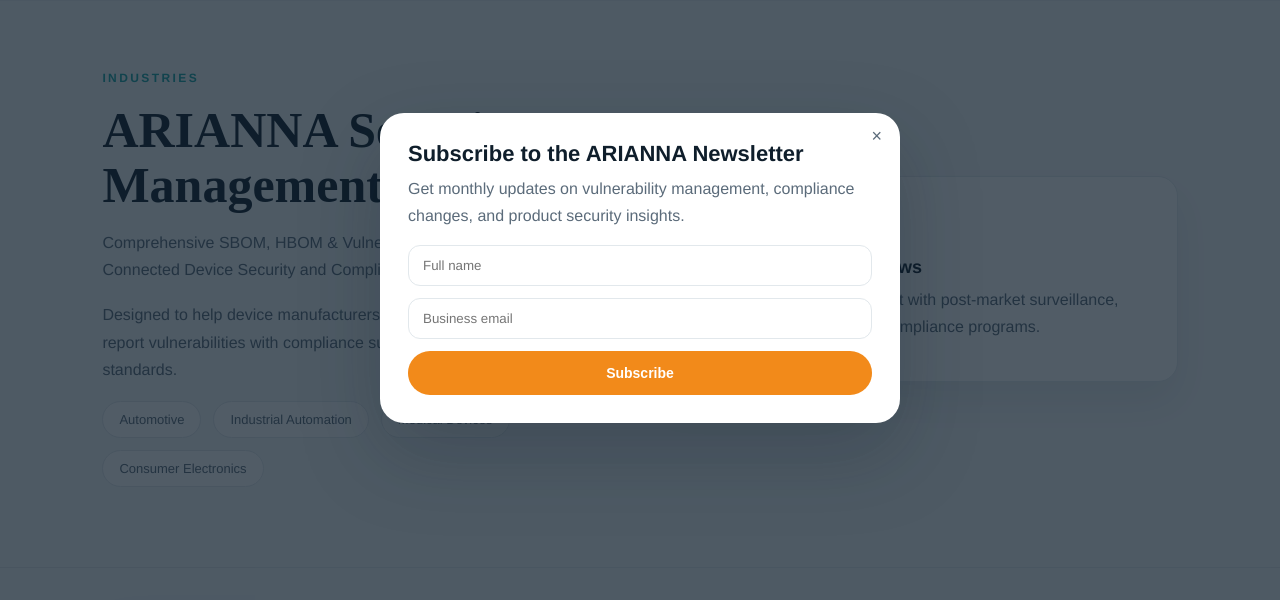
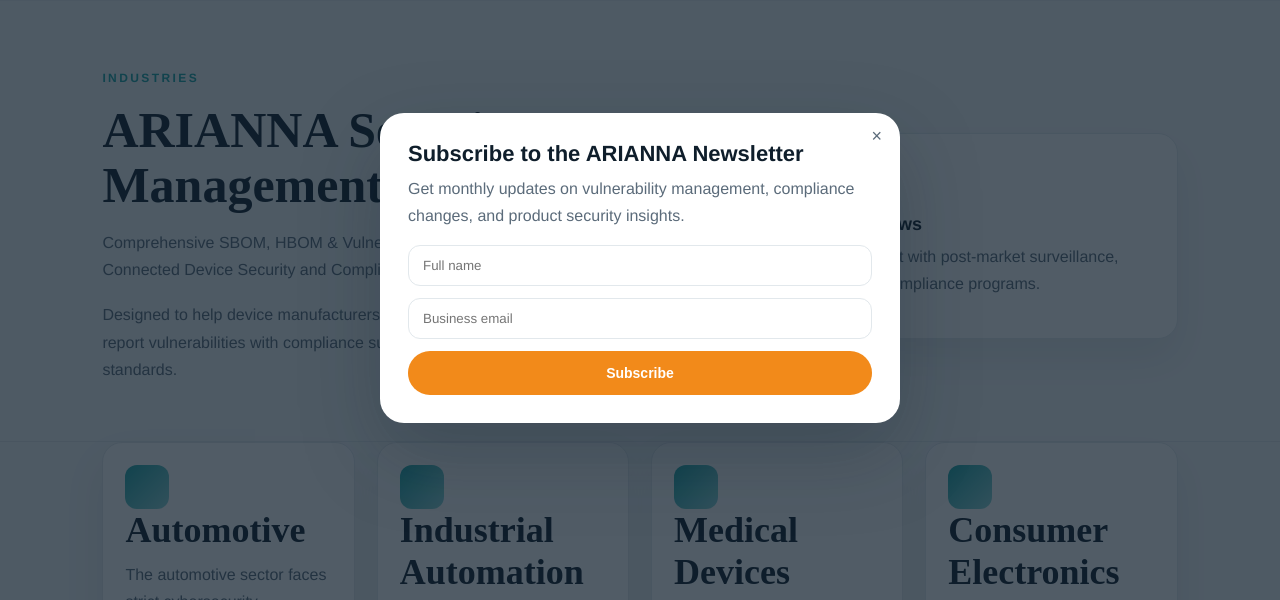
Before and after one commit to janalbertjager/arianna-site, a plain HTML site: page industries.html in a window 1280 px wide. Shown: the part 132-732 px from the top of the page. Drawn offline with Linux system fonts and the light colour scheme.

Commit message:
Refine industries page sections and reduce hero spacing

```diff
--- a/industries.html
+++ b/industries.html
@@ -153,20 +153,6 @@
       line-height: 1.7;
       margin: 0 0 18px;
     }
-    .pill-list {
-      display: flex;
-      flex-wrap: wrap;
-      gap: 12px;
-      margin-top: 16px;
-    }
-    .pill {
-      padding: 10px 16px;
-      background: white;
-      border-radius: 999px;
-      border: 1px solid var(--line);
-      font-size: 13px;
-      color: var(--muted);
-    }
     .section {
       padding: 50px 8vw;
     }
@@ -200,8 +186,8 @@
     }
     .section-divider {
       border-top: 1px solid var(--line);
-      margin-top: 40px;
-      padding-top: 40px;
+      margin-top: 0;
+      padding-top: 0;
     }
     .cta {
       background: #0b1823;
@@ -399,12 +385,6 @@
       <h1 data-cms-key="hero_title">ARIANNA Security Management Platform</h1>
       <p data-cms-key="hero_body_1">Comprehensive SBOM, HBOM &amp; Vulnerability Management for Connected Device Security and Compliance.</p>
       <p data-cms-key="hero_body_2">Designed to help device manufacturers identify, triage, mitigate, and report vulnerabilities with compliance support for major industry standards.</p>
-      <div class="pill-list">
-        <span class="pill" data-cms-key="pill_1">Automotive</span>
-        <span class="pill" data-cms-key="pill_2">Industrial Automation</span>
-        <span class="pill" data-cms-key="pill_3">Medical Devices</span>
-        <span class="pill" data-cms-key="pill_4">Consumer Electronics</span>
-      </div>
     </div>
     <div class="card">
       <div class="icon"></div>
```
